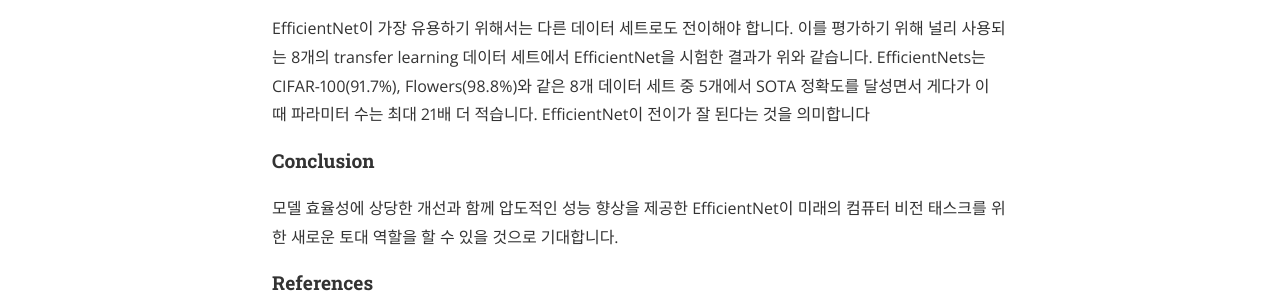
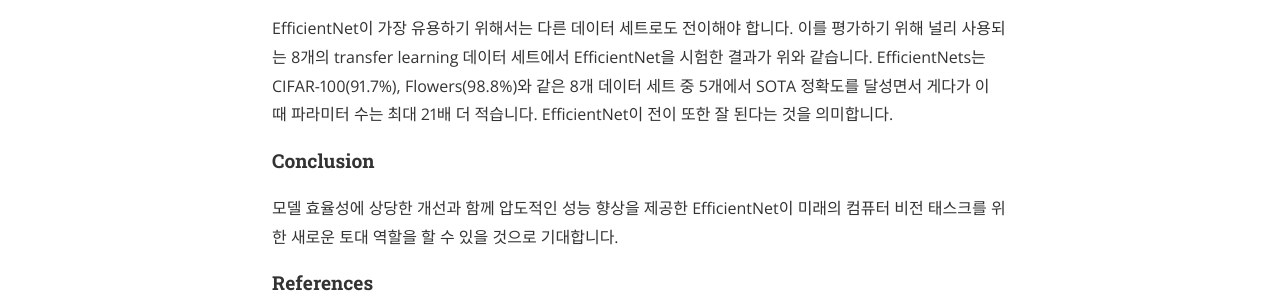
Before and after one commit to danaing/danaing.github.io-old.ver, a Jekyll site: the page built from _posts/2021-09-08-efficientnet.md, in a window 1280 px wide and 900 px high, scrolled down 4199 px. Shown: the part 243-539 px from the top of the window. Built offline with Jekyll 4.4.1, drawn with Linux system fonts in a browser that asks for light colours; nearby versions of some CDN libraries; formulas are drawn with MathJax 3; comment, search, counter and statistics services are not loaded.

Commit message:
Update 2021-09-08-efficientnet.md

```diff
--- a/_posts/2021-09-08-efficientnet.md
+++ b/_posts/2021-09-08-efficientnet.md
@@ -73,7 +73,7 @@ EfficientNet을 ImageNet의 다른 기존 CNN과 성능을 비교한 결과입
 
 
 
-EfficientNet이 가장 유용하기 위해서는 다른 데이터 세트로도 전이해야 합니다. 이를 평가하기 위해 널리 사용되는 8개의 transfer learning 데이터 세트에서 EfficientNet을 시험한 결과가 위와 같습니다. EfficientNets는 CIFAR-100(91.7%), Flowers(98.8%)와 같은 8개 데이터 세트 중 5개에서 SOTA 정확도를 달성면서 게다가 이 때 파라미터 수는 최대 21배 더 적습니다. EfficientNet이 전이가 잘 된다는 것을 의미합니다
+EfficientNet이 가장 유용하기 위해서는 다른 데이터 세트로도 전이해야 합니다. 이를 평가하기 위해 널리 사용되는 8개의 transfer learning 데이터 세트에서 EfficientNet을 시험한 결과가 위와 같습니다. EfficientNets는 CIFAR-100(91.7%), Flowers(98.8%)와 같은 8개 데이터 세트 중 5개에서 SOTA 정확도를 달성면서 게다가 이 때 파라미터 수는 최대 21배 더 적습니다. EfficientNet이 전이 또한 잘 된다는 것을 의미합니다.
 
 
 
```
